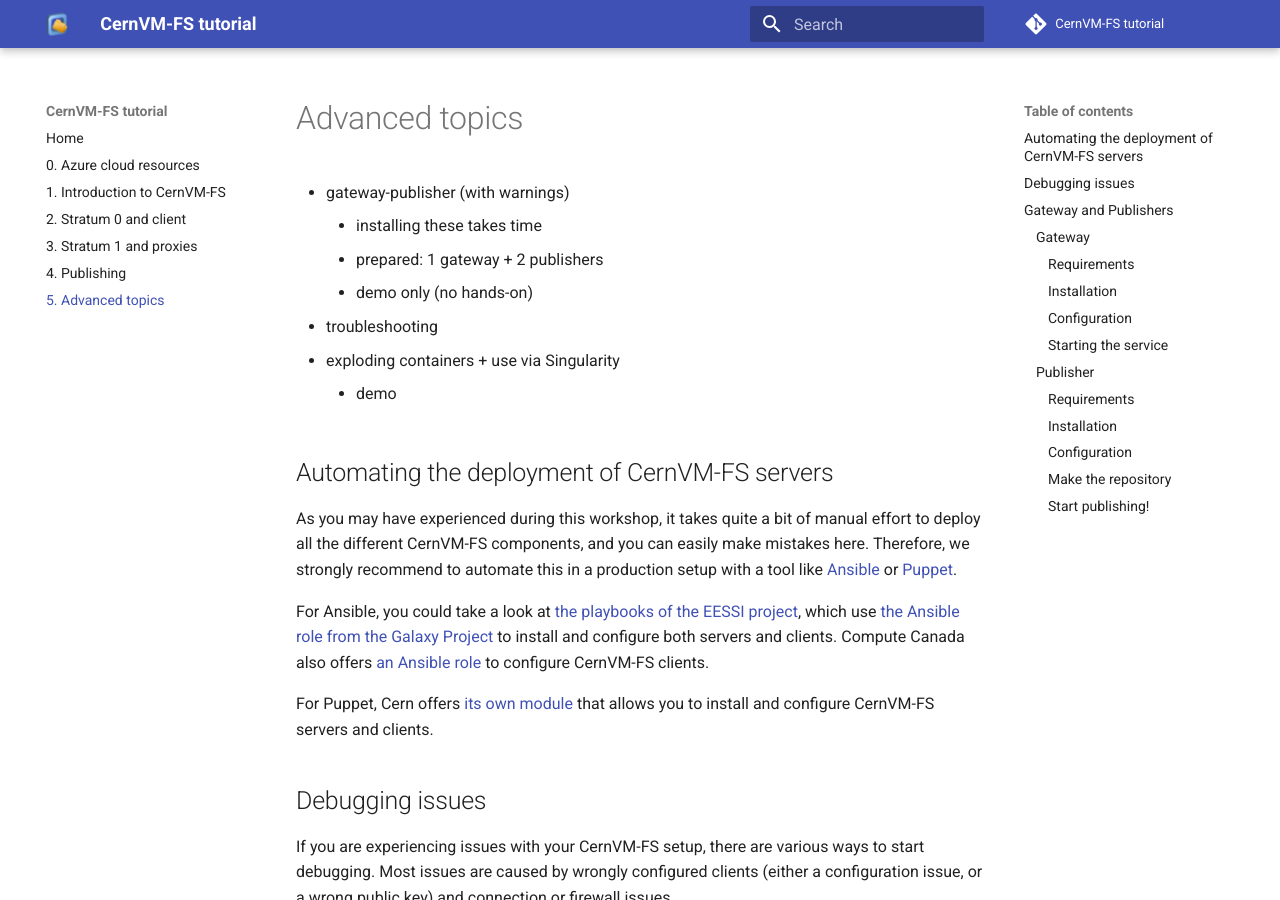
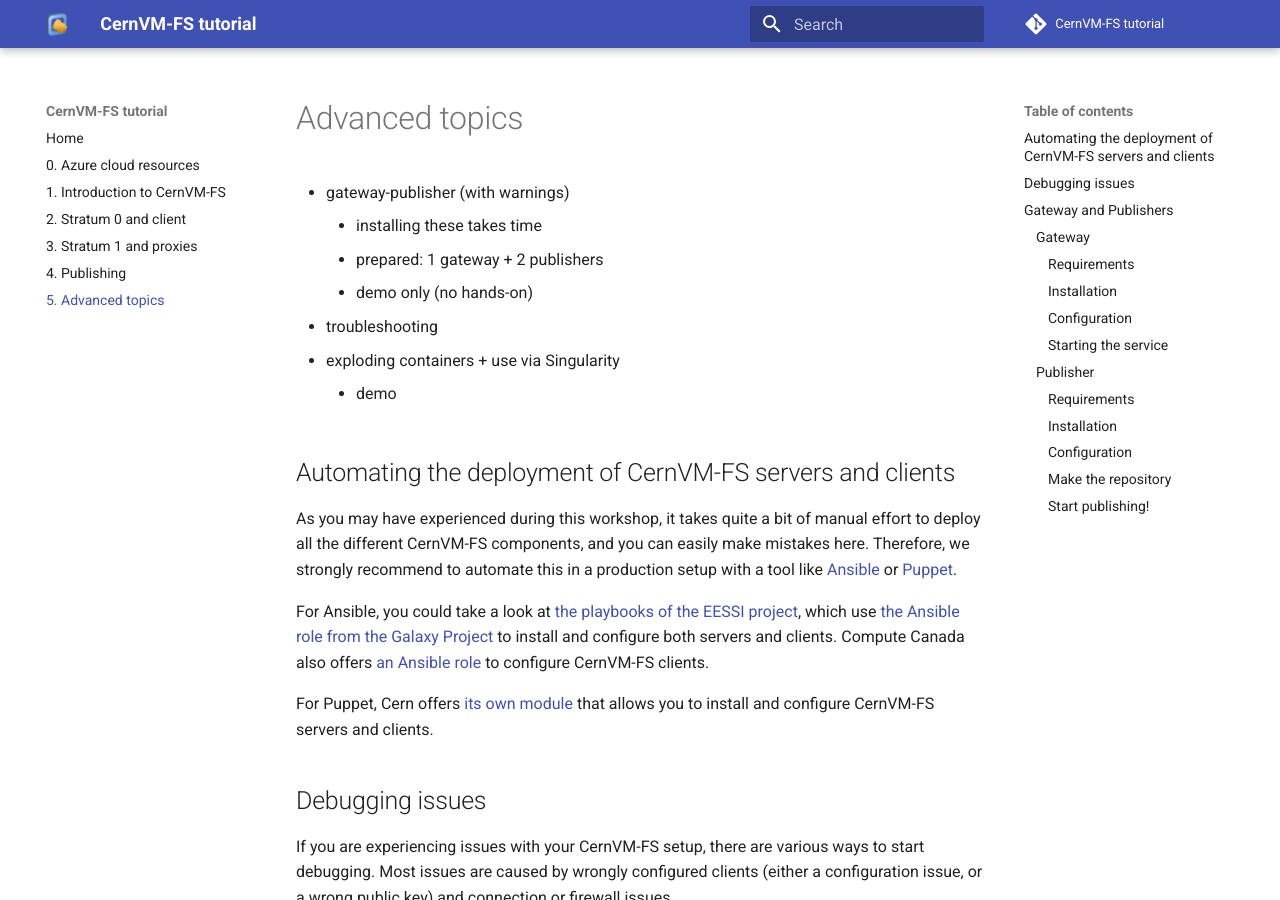
Before and after one commit to cvmfs-contrib/cvmfs-tutorial-2021, an MkDocs documentation site: the page built from docs/05_advanced.md, in a window 1280 px wide and 900 px high. Built offline with MkDocs 1.6.1 and Material for MkDocs 9.7.7, drawn with Linux system fonts in a browser that asks for light colours; comment, search, counter and statistics services are not loaded.

Commit message:
Change automation title, include clients

```diff
--- a/docs/05_advanced.md
+++ b/docs/05_advanced.md
@@ -8,7 +8,7 @@
 - exploding containers + use via Singularity
 	- demo
 
-## Automating the deployment of CernVM-FS servers
+## Automating the deployment of CernVM-FS servers and clients
 As you may have experienced during this workshop, it takes quite a bit of manual effort to deploy all the different CernVM-FS components, and you can easily make mistakes here.
 Therefore, we strongly recommend to automate this in a production setup with a tool like [Ansible](https://www.ansible.com/) or [Puppet](https://puppet.com/).
 
```
